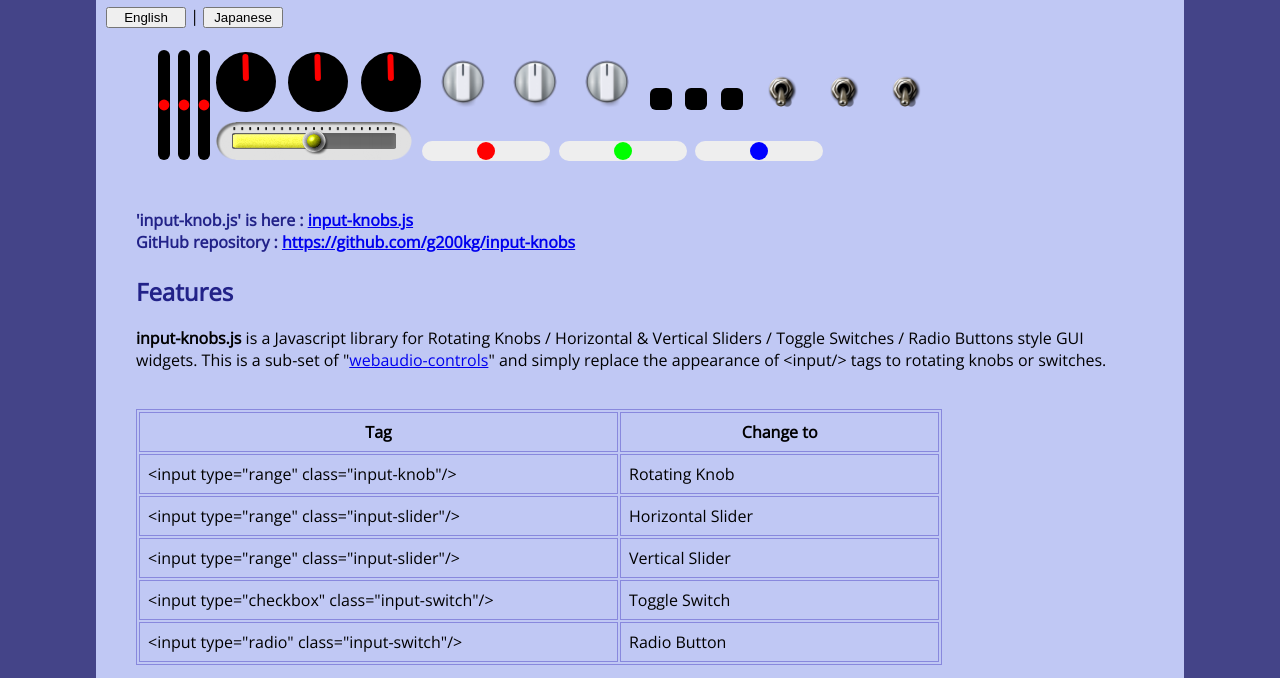
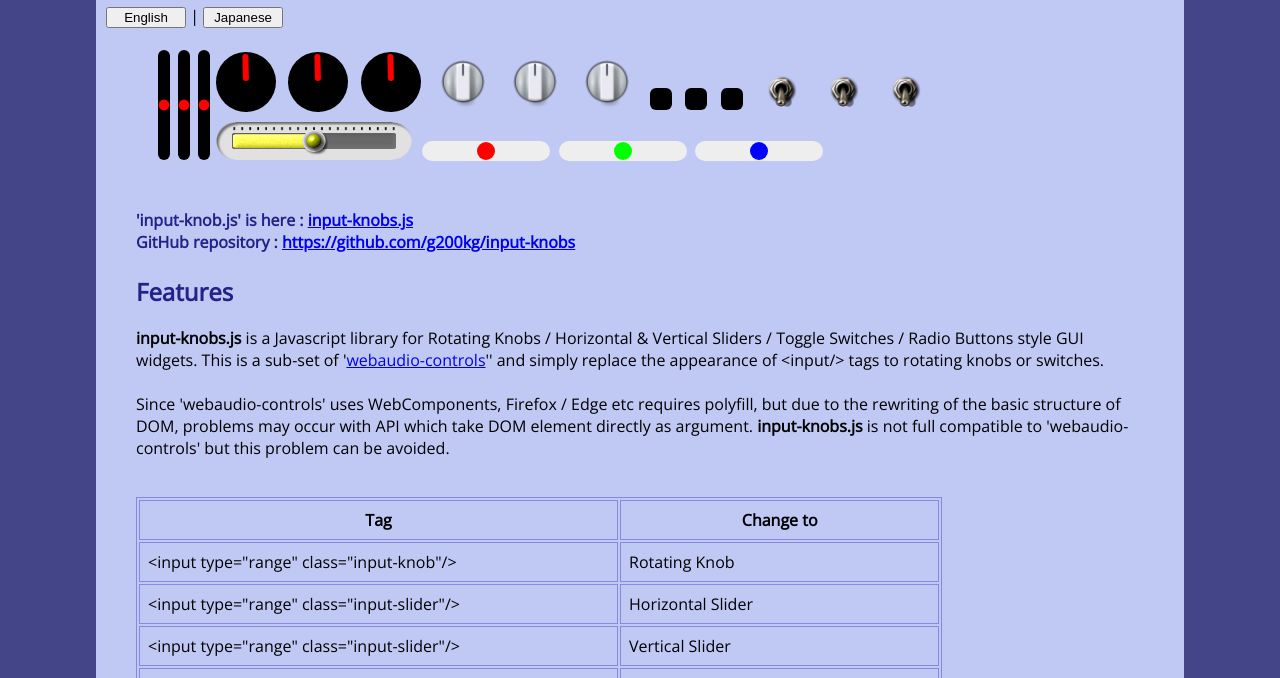
Before and after one commit to g200kg/input-knobs, a website: page index.html in a window 1280 px wide. Shown: the part 85-763 px from the top of the page. Drawn offline with nearby package versions, Linux system fonts and the light colour scheme.

Commit message:
update description

```diff
--- a/index.html
+++ b/index.html
@@ -107,12 +107,18 @@ textarea{
 GitHub repository : <a href="https://github.com/g200kg/input-knobs">https://github.com/g200kg/input-knobs</a></h4>
   <h2>Features</h2>
   <p lang="en"><b>input-knobs.js</b> is a Javascript library for Rotating Knobs / Horizontal & Vertical Sliders / Toggle Switches / Radio Buttons style GUI widgets.
-    This is a sub-set of "<a href="https://github.com/g200kg/webaudio-controls">webaudio-controls</a>"
-    and simply replace the appearance of &lt;input/&gt; tags to rotating knobs or switches.
+    This is a sub-set of '<a href="https://github.com/g200kg/webaudio-controls">webaudio-controls</a>''
+    and simply replace the appearance of &lt;input/&gt; tags to rotating knobs or switches.<br/><br/>
+    Since 'webaudio-controls' uses WebComponents, Firefox / Edge etc requires polyfill,
+    but due to the rewriting of the basic structure of DOM, problems may occur with API which take DOM element directly as argument.
+    <b>input-knobs.js</b> is not full compatible to 'webaudio-controls' but this problem can be avoided.
   </p>
-  <p lang="ja"><b>input-knobs.js</b> は回転するノブ、水平および垂直のスライダー、トグルスイッチ、ラジオボタン型の GUI ウィジェット向けの Javascript ライブラリです。
-    これは<a href="https://github.com/g200kg/webaudio-controls">webaudio-controls</a>"のサブセットで、単純に &lt;input/&gt; タグの外見を
-    回転するノブやスイッチに置き換えます。
+  <p lang="ja"><b>input-knobs.js</b> は回転するノブ、水平および垂直のスライダー、トグルスイッチ、ラジオボタン型の GUI ウィジェットの Javascript ライブラリです。
+    これは '<a href="https://github.com/g200kg/webaudio-controls">webaudio-controls</a>' のサブセットで、単純に &lt;input/&gt; タグの外見を
+    回転するノブやスイッチに置き換えます。<br/><br/>
+    'webaudio-controls' は WebComponents を使用するため Firefox / Edge 等ではポリフィルが必要になりますが、
+    DOM の基本構造を書き換える影響で DOM エレメントを直接引数に取る API 等で不具合が生じる場合があります。
+    <b>input-knobs.js</b> は 'webaudio-controls' の機能の全ては揃っていませんがこの問題を避ける事ができます。
   </p>
   <br/>
   <table>
```
